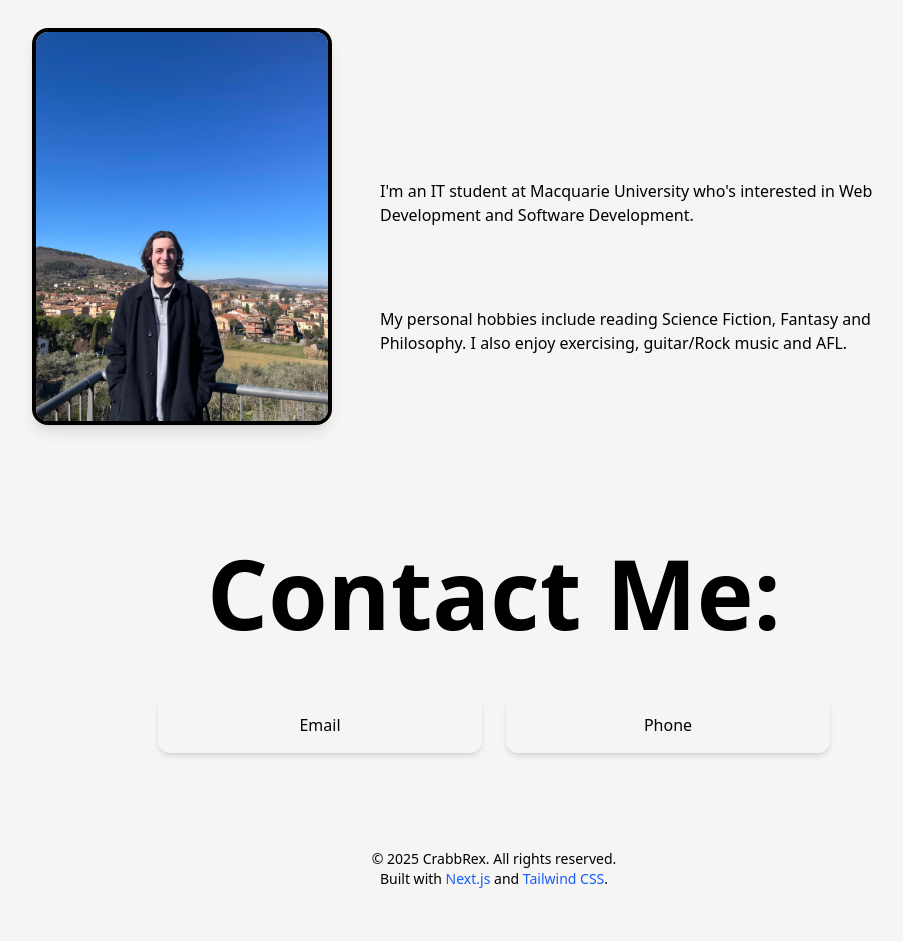
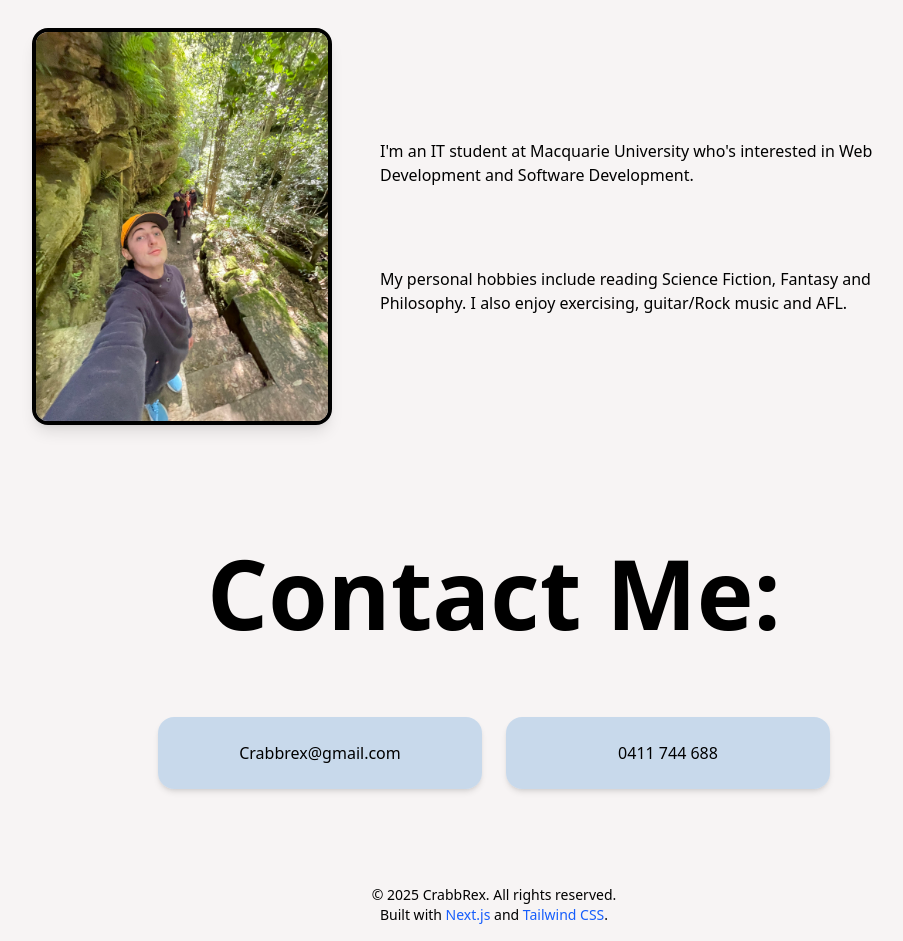
Before and after one commit to CrabbRex/my-cv-site, a Next.js app: page /about in a window 1280 px wide. Shown: the part 300-1241 px from the top of the page, without its empty margins (146-1049 px from the left). Before the commit the page ends 1205 px from the top, so only its background shows below. Built offline with nearby package versions, Linux system fonts and the light colour scheme.

Commit message:
Update About page.

```diff
--- a/src/app/about/page.tsx
+++ b/src/app/about/page.tsx
@@ -11,7 +11,7 @@ const about = () => {
         {/* Left */}
         <div>
           <Image
-            src="/Profile.jpg"
+            src="/about.jpg"
             alt="Rex Crabb"
             width={300}
             height={450}
@@ -21,30 +21,18 @@ const about = () => {
         </div>
         {/* Right */}
         <div>
-          <p className="pt-20 max-w-xl">I'm an IT student at Macquarie University who's interested in Web Development and Software Development.</p>
+          <p className="max-w-xl">I'm an IT student at Macquarie University who's interested in Web Development and Software Development.</p>
           <p className="pt-20 max-w-xl">My personal hobbies include reading Science Fiction, Fantasy and Philosophy. I also enjoy exercising, guitar/Rock music and AFL.</p>
         </div>
       </section>
 
       <h1 className="text-8xl pt-30 font-bold mb-4 justify-center text-center">Contact Me:</h1>
       <section className="max-w-2xl mx-auto grid grid-cols-2 md:grid-cols-2 gap-6 items-center text-center pb-20 pt-10">
-        <div>
-          <a
-            href=""
-            target="_blank"
-            className="block p-4 rounded-xl shadow-md hover:shadow-lg transition duration-300"
-            >
-              <h2>Email</h2>
-          </a>
+        <div className="bg-[var(--color-pad)] hover:bg-[var(--color-pad-hover)] rounded-2xl shadow-md hover:shadow-lg transition duration-300 p-6 mt-5 flex flex-col justify-between">
+          <h2><a href="mailto:Crabbrex@gmail.com" className="hover:cursor-pointer">Crabbrex@gmail.com</a></h2>
         </div>
-        <div>
-          <a
-            href=""
-            target="_blank"
-            className="block p-4 rounded-xl shadow-md hover:shadow-lg transition duration-300"
-            >
-              <h2>Phone</h2>
-          </a>
+        <div className="bg-[var(--color-pad)] hover:bg-[var(--color-pad-hover)] rounded-2xl shadow-md hover:shadow-lg transition duration-300 p-6 mt-5 flex flex-col justify-between">
+          <h2>0411 744 688</h2>
         </div>
       </section>
     </main>
--- a/src/app/globals.css
+++ b/src/app/globals.css
@@ -13,6 +13,7 @@
   --color-nav-base: #0000006e;
   --color-nav-highlight: #000000;
   --color-pad: rgba(181, 207, 232, 0.7);
+  --color-pad-hover: rgba(181, 207, 232, 0.9);
 
   --font-sans: system-ui, sans-serif;
   --font-mono: monospace;
```
Also changed, not shown: public/about.jpg (added).
